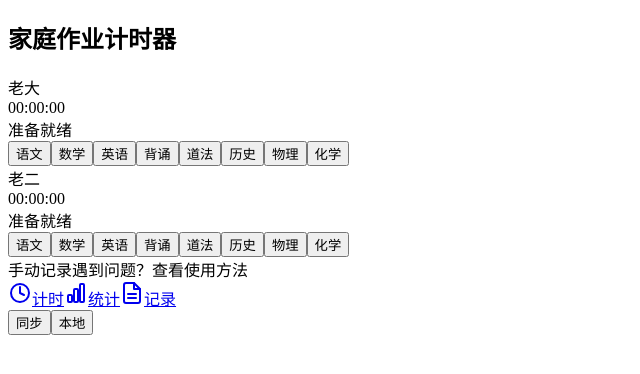
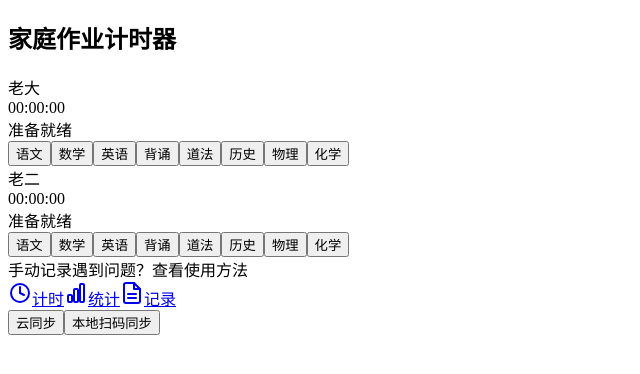
Before and after one commit to ultrafit67/homework_timer, a React (Vite) app: page / in a window 1280 px wide. Shown: the top 374 px of the page, without its empty margins (0-640 px from the left). Built offline with nearby package versions, Linux system fonts and the light colour scheme; the HTML template or start-up script is replaced by a standard one.

Commit message:
fix: move local sync to left side, rename buttons

```diff
--- a/src/App.tsx
+++ b/src/App.tsx
@@ -60,10 +60,10 @@ function AppContent() {
       <BottomNav />
       <button className="sync-indicator" onClick={() => setShowSync(true)} title={`同步状态: ${syncStatus}`}>
         <span className="sync-indicator__dot" style={{ background: syncColor }} />
-        <span className="sync-indicator__label">同步</span>
+        <span className="sync-indicator__label">云同步</span>
       </button>
       <button className="sync-indicator sync-indicator--local" onClick={() => setShowLocalSync(true)} title="本地同步">
-        <span className="sync-indicator__label">本地</span>
+        <span className="sync-indicator__label">本地扫码同步</span>
       </button>
 
       {showSync && (
--- a/src/styles.css
+++ b/src/styles.css
@@ -1704,7 +1704,8 @@ body {
 .localsync__test-steps .step-detail { flex-basis: 100%; color: var(--color-text-secondary, #666); word-break: break-all; }
 
 .sync-indicator--local {
-  right: 120px;
+  left: 12px;
+  right: auto;
   background: var(--color-primary);
   color: white;
   width: auto;
```
